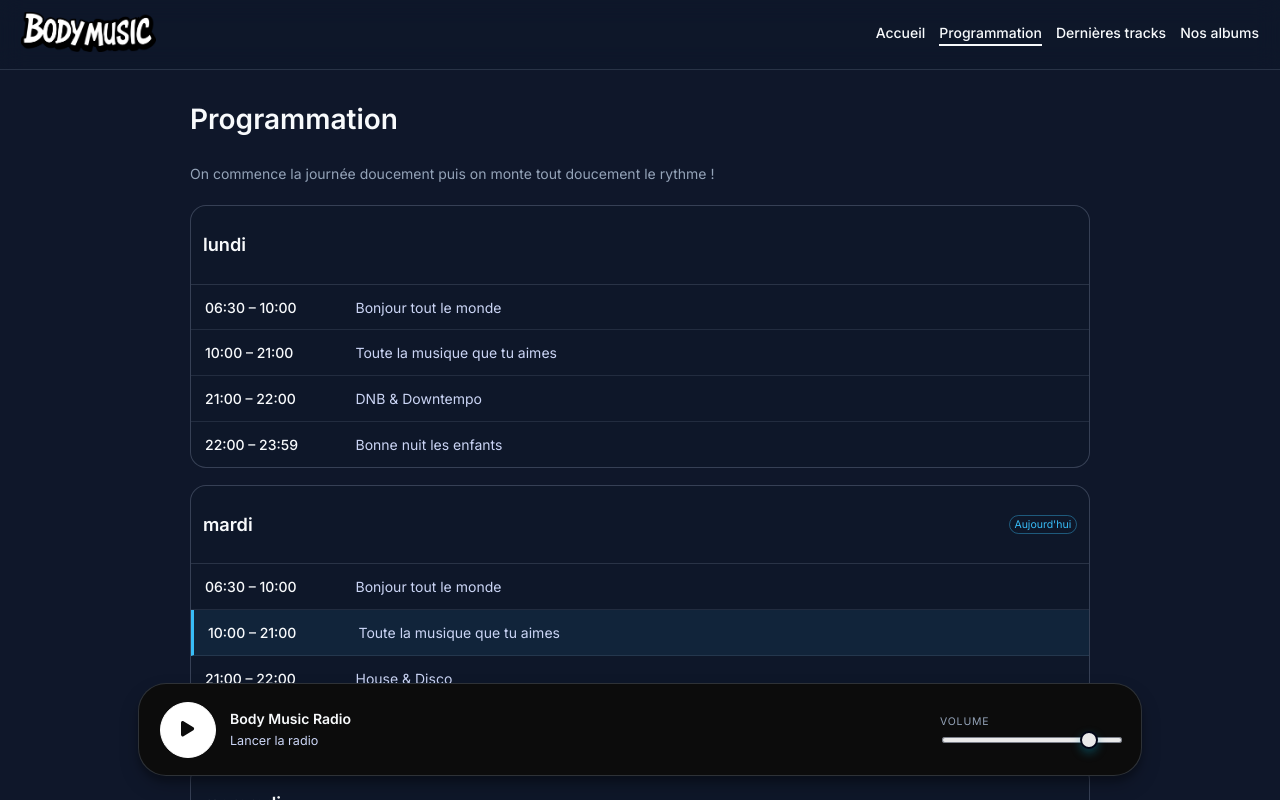
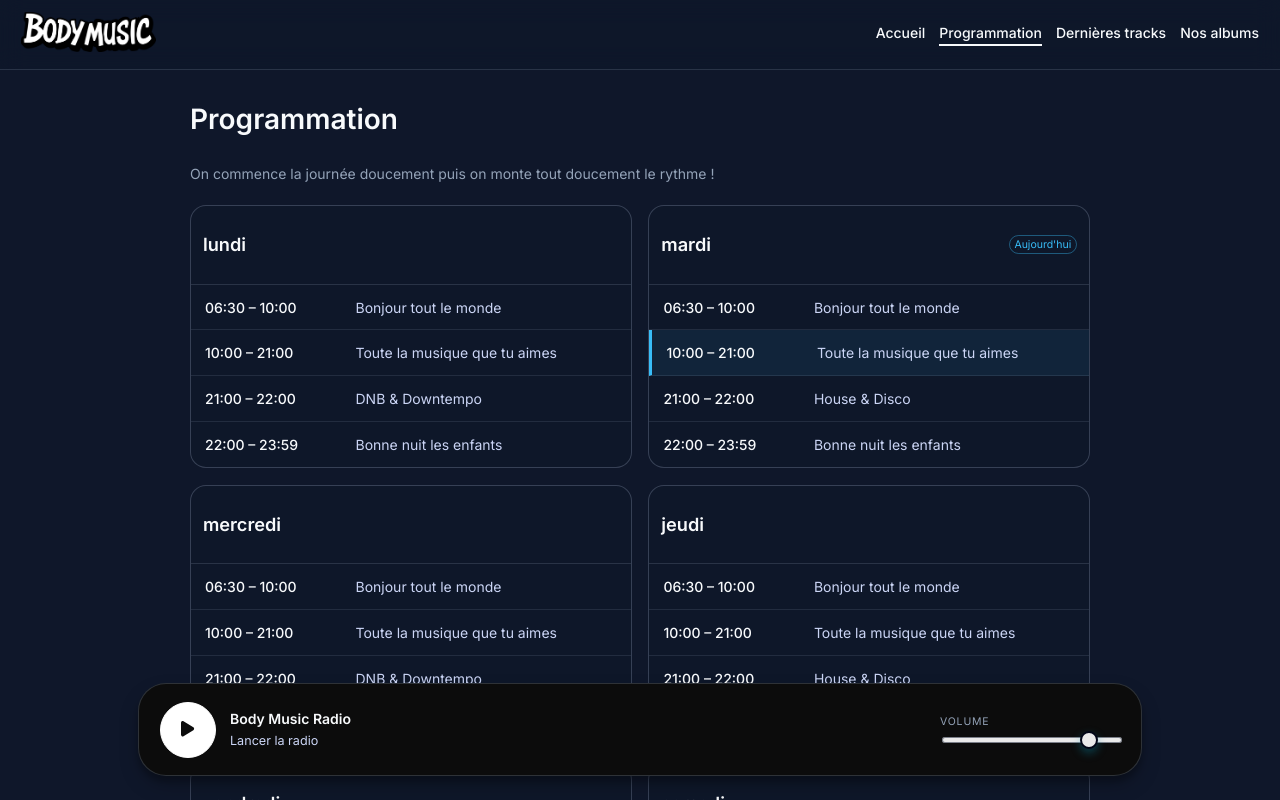
Before and after one commit to niprobin/body-music-vue, a Vue app: page /schedule in a window 1280 px wide. Shown: the top 800 px of the page. Built offline with nearby package versions, Linux system fonts and the light colour scheme.

Commit message:
grid layout fro schedule

```diff
--- a/src/pages/Schedule.vue
+++ b/src/pages/Schedule.vue
@@ -90,8 +90,8 @@ onUnmounted(() => {
 }
 
 .schedule-list {
-  display: flex;
-  flex-direction: column;
+  display: grid;
+  grid-template-columns: 1fr;
   gap: 1.2rem;
 }
 
@@ -159,4 +159,10 @@ onUnmounted(() => {
     font-size: 0.9rem;
   }
 }
+
+@media (min-width: 960px) {
+  .schedule-list {
+    grid-template-columns: repeat(2, minmax(0, 1fr));
+  }
+}
 </style>
```
